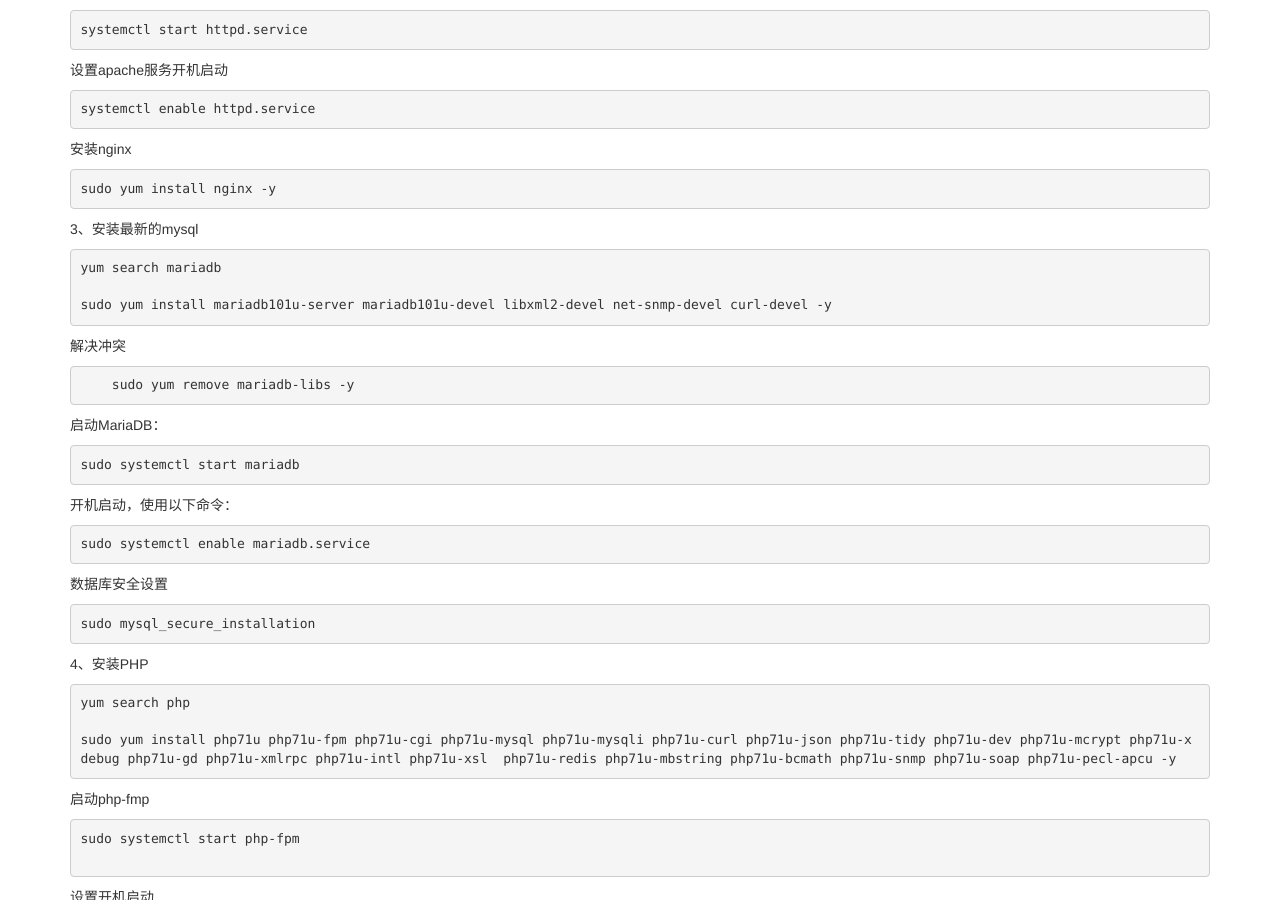
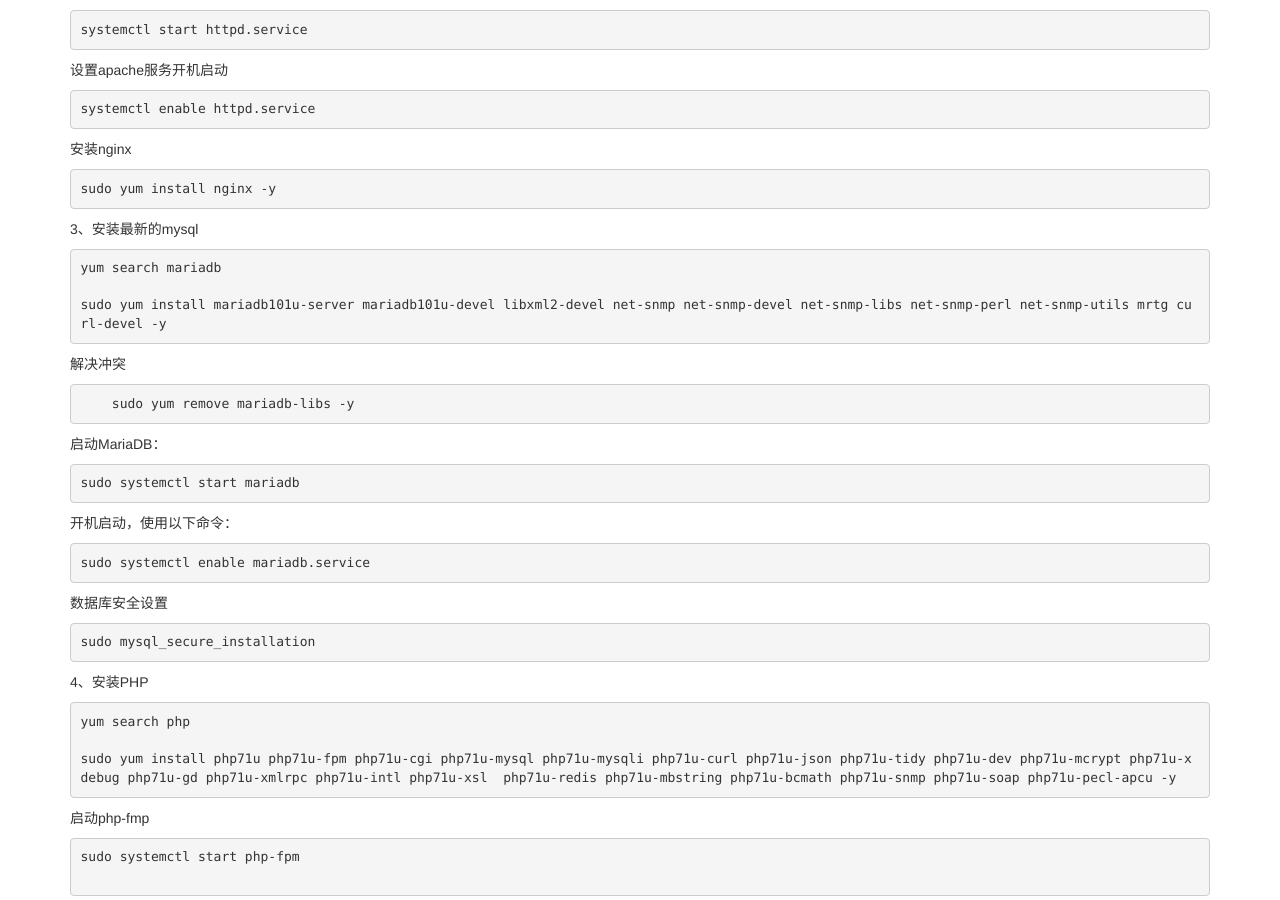
Before and after one commit to mxj333/blinno, a Jekyll site: the page built from _posts/linux/2017-05-16-centos7.2_install_lamp_for_zabbix.md, in a window 1280 px wide and 900 px high, scrolled down 344 px. Built offline with Jekyll 4.4.1, drawn with Linux system fonts in a browser that asks for light colours.

Commit message:
Update 2017-05-16-centos7.2_install_lamp_for_zabbix.md
 add net-snmp net-snmp-devel net-snmp-libs net-snmp-perl net-snmp-utils mrtg

````diff
--- a/_posts/linux/2017-05-16-centos7.2_install_lamp_for_zabbix.md
+++ b/_posts/linux/2017-05-16-centos7.2_install_lamp_for_zabbix.md
@@ -37,7 +37,7 @@
 ```
 yum search mariadb
 
-sudo yum install mariadb101u-server mariadb101u-devel libxml2-devel net-snmp-devel curl-devel -y
+sudo yum install mariadb101u-server mariadb101u-devel libxml2-devel net-snmp net-snmp-devel net-snmp-libs net-snmp-perl net-snmp-utils mrtg curl-devel -y
 ```
 解决冲突
 ```
````
